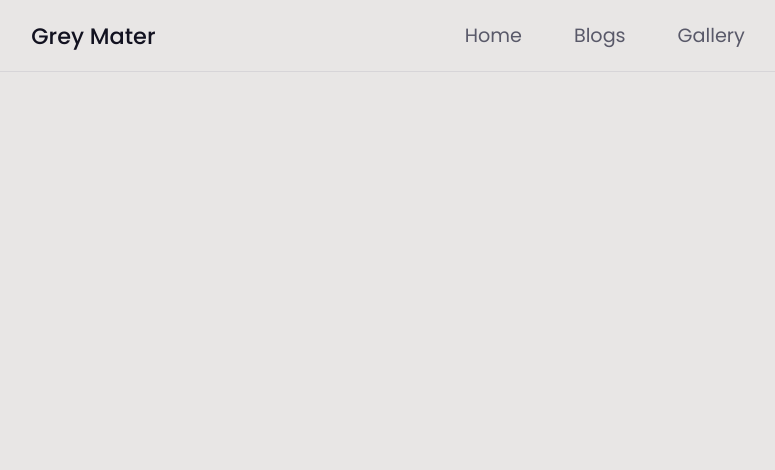
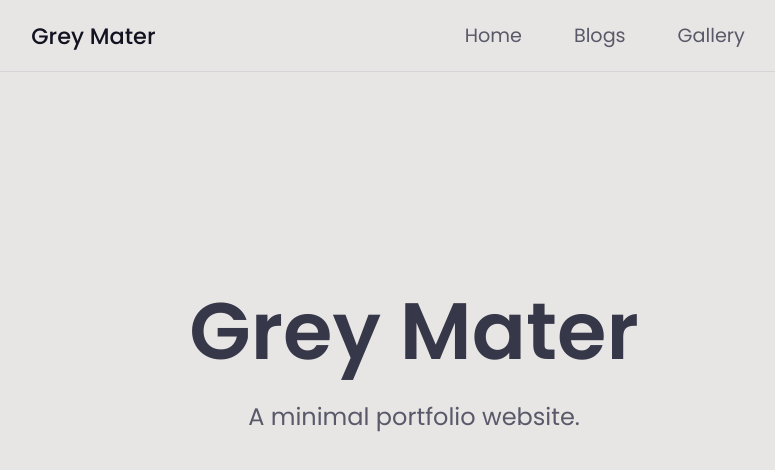
Before and after one commit to chirag-ghosh/grey-mater, a Next.js app: page / in a window 1280 px wide. Shown: the top 470 px of the page, without its empty margins (226-1001 px from the left). Built offline with nearby package versions, Linux system fonts and the light colour scheme.

Commit message:
Added homepage text;

```diff
--- a/basicData.ts
+++ b/basicData.ts
@@ -2,5 +2,5 @@ import { Biodata } from "./types";
 
 export const biodata: Biodata = {
     name: "Grey Mater",
-    tagline: "A minimal portfolio website"
+    tagline: "A minimal portfolio website."
 }
--- a/pages/index.tsx
+++ b/pages/index.tsx
@@ -1,10 +1,12 @@
 import type { NextPage } from 'next'
 import Head from 'next/head'
+import { biodata } from '../basicData'
 
 const Home: NextPage = () => {
   return (
-    <div>
-
+    <div className='home'>
+      <div className='title'>{biodata.name}</div>
+      <div className='tagline'>{biodata.tagline}</div>
     </div>
   )
 }
--- /dev/null
+++ b/styles/_home.scss
@@ -0,0 +1,19 @@
+.home {
+    min-height: 70vh;
+    display: flex;
+    flex-direction: column;
+    justify-content: center;
+    align-items: center;
+
+    .title {
+        font-size: 5rem;
+        font-weight: 600;
+        color: $light-black;
+    }
+
+    .tagline {
+        margin-top: 0.5rem;
+        font-size: 1.5rem;
+        color: $dark-grey;
+    }
+}
--- a/styles/app.scss
+++ b/styles/app.scss
@@ -10,3 +10,4 @@
 @import 'header.scss';
 
 //pages
+@import 'home.scss'
```
